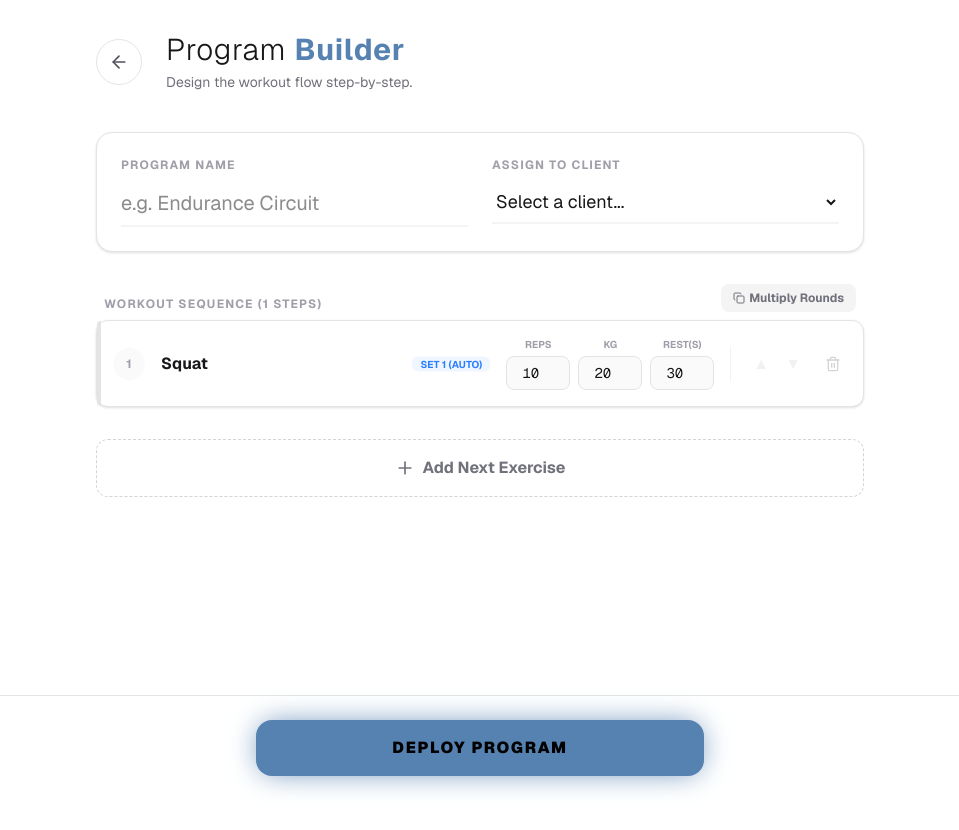
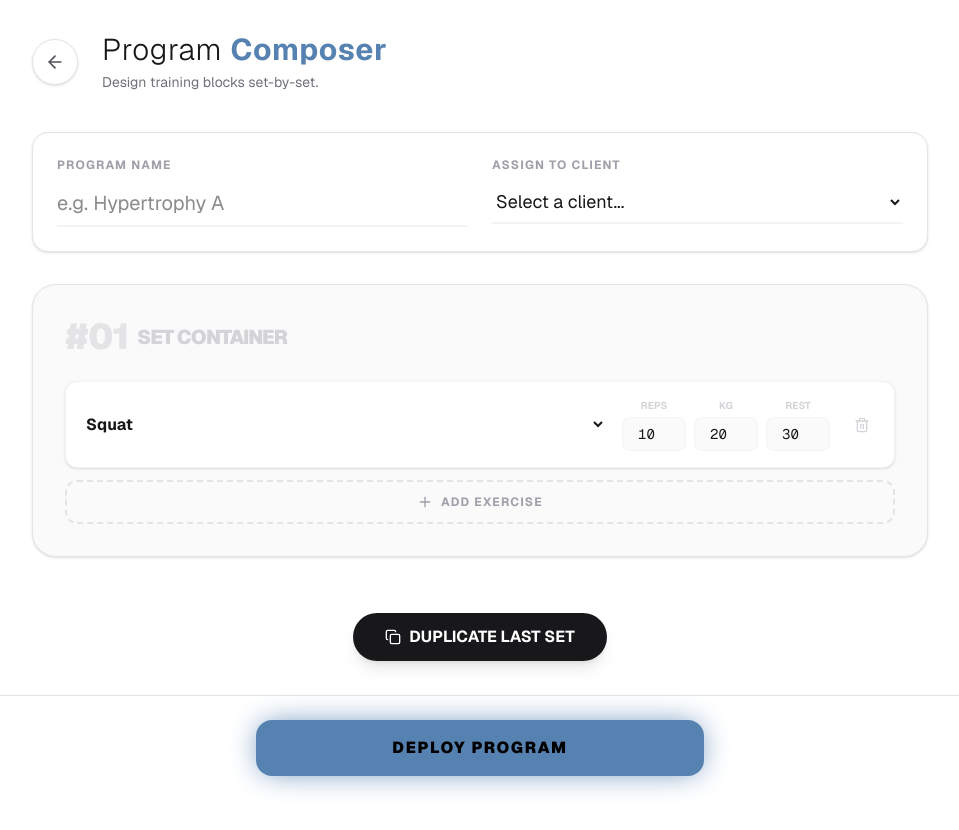
Before and after one commit to Hoirul23/straps-dev, a Next.js app: page /coach/menu/new in a window 1280 px wide. Shown: the top 830 px of the page, without its empty margins (160-1119 px from the left). Before the commit the page ends 800 px from the top, so only its background shows below. Built offline with nearby package versions, Linux system fonts and the light colour scheme.

Commit message:
Refactor: Coach Menu to Round Container Workflow

```diff
--- a/app/coach/menu/new/page.tsx
+++ b/app/coach/menu/new/page.tsx
@@ -2,17 +2,22 @@
 
 import React, { useState, useEffect } from 'react';
 import { useRouter } from 'next/navigation';
-import { motion, Reorder } from 'framer-motion';
+import { motion } from 'framer-motion';
 import { Plus, Trash2, Save, ArrowLeft, Copy, Layers, GripVertical } from 'lucide-react';
 import Link from 'next/link';
 import { useAuth, AuthProvider } from '@/lib/auth';
 
 interface ExerciseItem {
-    id: string; // Unique ID for UI keys
+    id: string;
     name: string;
     reps: number;
     weight: number;
     rest_time_seconds: number;
+}
+
+interface RoundData {
+    id: string;
+    exercises: ExerciseItem[];
 }
 
 export default function CreateMenuPageWrap() {
@@ -29,9 +34,14 @@ function CreateMenuPage() {
     const [isSubmitting, setIsSubmitting] = useState(false);
     const [menuName, setMenuName] = useState('');
 
-    // Playlist State
-    const [playlist, setPlaylist] = useState<ExerciseItem[]>([
-        { id: 'init-1', name: 'Squat', reps: 10, weight: 20, rest_time_seconds: 30 }
+    // Round-Based State
+    const [rounds, setRounds] = useState<RoundData[]>([
+        {
+            id: 'round-1',
+            exercises: [
+                { id: 'ex-1', name: 'Squat', reps: 10, weight: 20, rest_time_seconds: 30 }
+            ]
+        }
     ]);
 
     const [clients, setClients] = useState<any[]>([]);
@@ -49,54 +59,61 @@ function CreateMenuPage() {
 
     // --- Actions ---
 
-    const addExercise = () => {
-        setPlaylist([...playlist, {
+    const addRound = () => {
+        setRounds([...rounds, {
+            id: Math.random().toString(36).substr(2, 9),
+            exercises: []
+        }]);
+    };
+
+    const duplicateRound = (sourceIndex: number) => {
+        const source = rounds[sourceIndex];
+        const newExercises = source.exercises.map(ex => ({
+            ...ex,
+            id: Math.random().toString(36).substr(2, 9)
+        }));
+
+        setRounds([...rounds, {
+            id: Math.random().toString(36).substr(2, 9),
+            exercises: newExercises
+        }]);
+    };
+
+    const removeRound = (index: number) => {
+        setRounds(rounds.filter((_, i) => i !== index));
+    };
+
+    const addExerciseToRound = (roundIndex: number) => {
+        const newRounds = [...rounds];
+        newRounds[roundIndex].exercises.push({
             id: Math.random().toString(36).substr(2, 9),
             name: 'Bicep Curl',
             reps: 10,
             weight: 10,
             rest_time_seconds: 30
-        }]);
+        });
+        setRounds(newRounds);
     };
 
-    const duplicateLast = () => {
-        if (playlist.length === 0) return;
-        const last = playlist[playlist.length - 1];
-        setPlaylist([...playlist, { ...last, id: Math.random().toString(36).substr(2, 9) }]);
+    const removeExerciseFromRound = (roundIndex: number, exIndex: number) => {
+        const newRounds = [...rounds];
+        newRounds[roundIndex].exercises = newRounds[roundIndex].exercises.filter((_, i) => i !== exIndex);
+        setRounds(newRounds);
     };
 
-    const duplicateAll = () => {
-         // Clones the entire current list and appends it (Simulates "Add Next Round")
-         const newItems = playlist.map(item => ({
-             ...item,
-             id: Math.random().toString(36).substr(2, 9)
-         }));
-         setPlaylist([...playlist, ...newItems]);
+    const updateExercise = (roundIndex: number, exIndex: number, field: keyof ExerciseItem, value: any) => {
+        const newRounds = [...rounds];
+        newRounds[roundIndex].exercises[exIndex] = {
+            ...newRounds[roundIndex].exercises[exIndex],
+            [field]: value
+        };
+        setRounds(newRounds);
     };
 
-    const removeExercise = (index: number) => {
-        setPlaylist(playlist.filter((_, i) => i !== index));
-    };
+    // --- Submit Logic (Flattening) ---
 
-    const updateItem = (index: number, field: keyof ExerciseItem, value: any) => {
-        const newPlaylist = [...playlist];
-        newPlaylist[index] = { ...newPlaylist[index], [field]: value };
-        setPlaylist(newPlaylist);
-    };
-
-    const moveItem = (fromIndex: number, direction: 'up' | 'down') => {
-        if (direction === 'up' && fromIndex === 0) return;
-        if (direction === 'down' && fromIndex === playlist.length - 1) return;
-
-        const toIndex = direction === 'up' ? fromIndex - 1 : fromIndex + 1;
-        const newPlaylist = [...playlist];
-        const [movedItem] = newPlaylist.splice(fromIndex, 1);
-        newPlaylist.splice(toIndex, 0, movedItem);
-        setPlaylist(newPlaylist);
-    };
-
-    // --- Submit Logic ---
-
+    // We assume the user creates rounds sequentially: Set 1, Set 2.
+    // So distinct Sets of "Squat" will imply Set 1, Set 2 logic naturally in the list.
     const handleSubmit = async (e: React.FormEvent) => {
         e.preventDefault();
         setIsSubmitting(true);
@@ -107,29 +124,33 @@ function CreateMenuPage() {
                 return;
             }
 
-            // ENRICHMENT ALGORITHM
-            // Calculate 'set_index' and 'total_sets' for each item based on name recurrence.
-            // Example: Squat, Bench, Squat -> Squat(1/2), Bench(1/1), Squat(2/2)
-
+            // FLATTEN ROUNDS
+            const flatList: any[] = [];
             const counts: Record<string, number> = {};
             const totals: Record<string, number> = {};
 
-            // 1. Calculate Totals
-            playlist.forEach(item => {
-                totals[item.name] = (totals[item.name] || 0) + 1;
+            // 1. Calculate Totals (First Pass)
+            rounds.forEach(round => {
+                round.exercises.forEach(ex => {
+                    totals[ex.name] = (totals[ex.name] || 0) + 1;
+                });
             });
 
-            // 2. Assign Indices
-            const enrichedExercises = playlist.map(item => {
-                counts[item.name] = (counts[item.name] || 0) + 1;
-                return {
-                    name: item.name,
-                    reps: item.reps,
-                    weight: item.weight,
-                    rest_time_seconds: item.rest_time_seconds,
-                    set_index: counts[item.name],
-                    total_sets: totals[item.name]
-                };
+            // 2. Flatten and Assign Indices
+            rounds.forEach((round, roundIndex) => {
+                round.exercises.forEach(ex => {
+                    counts[ex.name] = (counts[ex.name] || 0) + 1;
+
+                    flatList.push({
+                        name: ex.name,
+                        reps: ex.reps,
+                        weight: ex.weight,
+                        rest_time_seconds: ex.rest_time_seconds,
+                        // This corresponds to "Which instance of Squat is this?" -> Set Number
+                        set_index: counts[ex.name],
+                        total_sets: totals[ex.name]
+                    });
+                });
             });
 
             const res = await fetch('/api/menus', {
@@ -140,7 +161,7 @@ function CreateMenuPage() {
                 },
                 body: JSON.stringify({
                     name: menuName,
-                    exercises: enrichedExercises,
+                    exercises: flatList,
                     client_id: selectedClient
                 })
             });
@@ -162,27 +183,27 @@ function CreateMenuPage() {
 
     return (
         <div className="min-h-screen bg-background text-foreground p-8 font-sans pb-32">
-            <header className="max-w-3xl mx-auto mb-10 flex items-center gap-6">
-                <Link href="/coach/dashboard" className="p-3 bg-white hover:bg-zinc-100 rounded-full transition-colors border border-zinc-200">
+            <header className="max-w-4xl mx-auto mb-10 flex items-center gap-6">
+                <Link href="/coach/dashboard" className="p-3 bg-white hover:bg-zinc-100 rounded-full transition-colors border border-zinc-200 shadow-sm">
                     <ArrowLeft className="w-5 h-5 text-zinc-600" />
                 </Link>
                 <div>
                     <h1 className="text-3xl font-light text-zinc-900 tracking-wide">
-                        Program <span className="font-bold text-primary">Builder</span>
+                        Program <span className="font-bold text-primary">Composer</span>
                     </h1>
-                    <p className="text-zinc-500 text-sm mt-1">Design the workout flow step-by-step.</p>
+                    <p className="text-zinc-500 text-sm mt-1">Design training blocks set-by-set.</p>
                 </div>
             </header>
 
-            <form onSubmit={handleSubmit} className="max-w-3xl mx-auto">
+            <form onSubmit={handleSubmit} className="max-w-4xl mx-auto space-y-8">
                  {/* Meta Info */}
-                 <div className="bg-white p-6 rounded-2xl border border-zinc-200 shadow-sm mb-8">
+                 <div className="bg-white p-6 rounded-2xl border border-zinc-200 shadow-sm">
                     <div className="grid grid-cols-1 md:grid-cols-2 gap-6">
                         <div>
                             <label className="block text-xs font-bold text-zinc-400 uppercase tracking-widest mb-2">Program Name</label>
                             <input
                                 type="text"
-                                placeholder="e.g. Endurance Circuit"
+                                placeholder="e.g. Hypertrophy A"
                                 value={menuName}
                                 onChange={(e) => setMenuName(e.target.value)}
                                 className="w-full text-xl font-bold border-b-2 border-zinc-100 focus:border-primary outline-none py-2 transition-colors placeholder:font-normal"
@@ -204,130 +225,105 @@ function CreateMenuPage() {
                     </div>
                 </div>
 
-                {/* Playlist Builder */}
-                <div className="space-y-4">
-                    <div className="flex justify-between items-end mb-2 px-2">
-                        <h3 className="text-xs font-bold text-zinc-400 uppercase tracking-widest">Workout Sequence ({playlist.length} steps)</h3>
-                        <div className="flex gap-2">
+                {/* Rounds */}
+                <div className="grid grid-cols-1 gap-6">
+                    {rounds.map((round, roundIndex) => (
+                        <motion.div
+                            key={round.id}
+                            initial={{ opacity: 0, scale: 0.95 }}
+                            animate={{ opacity: 1, scale: 1 }}
+                            className="bg-zinc-50 border border-zinc-200 rounded-3xl p-6 md:p-8 relative shadow-sm group/round"
+                        >
+                            <div className="flex justify-between items-center mb-6">
+                                <h3 className="text-xl font-black text-zinc-300 uppercase tracking-tighter flex items-center gap-2">
+                                    <span className="text-4xl text-zinc-200">#{(roundIndex + 1).toString().padStart(2, '0')}</span>
+                                    Set Container
+                                </h3>
+
                                 <button
                                     type="button"
-                                onClick={duplicateAll}
-                                className="text-xs font-bold text-zinc-500 hover:text-zinc-800 bg-zinc-100 hover:bg-zinc-200 px-3 py-1.5 rounded-lg transition-colors flex items-center gap-1"
+                                    onClick={() => removeRound(roundIndex)}
+                                    disabled={rounds.length === 1}
+                                    className="p-2 text-zinc-300 hover:text-red-500 hover:bg-red-50 rounded-xl transition-all disabled:opacity-0"
                                 >
-                                <Copy className="w-3 h-3" /> Multiply Rounds
+                                    <Trash2 className="w-5 h-5" />
                                 </button>
                             </div>
-                    </div>
 
-                    {playlist.map((item, index) => {
-                        // Calculate Set Number for UI
-                        const previousOccurrences = playlist.slice(0, index).filter(i => i.name === item.name).length;
-                        const setNumber = previousOccurrences + 1;
-
-                        return (
-                            <motion.div
-                                key={item.id}
-                                initial={{ opacity: 0, y: 10 }}
-                                animate={{ opacity: 1, y: 0 }}
-                                className="bg-white border border-zinc-200 p-4 rounded-xl shadow-sm flex flex-col md:flex-row items-center gap-4 group relative"
-                            >
-                                <div className="absolute left-0 top-0 bottom-0 w-1 bg-zinc-200 group-hover:bg-primary transition-colors rounded-l-xl"></div>
-
-                                {/* Numbering */}
-                                <div className="w-8 h-8 rounded-full bg-zinc-50 text-zinc-400 font-bold text-xs flex items-center justify-center shrink-0">
-                                    {index + 1}
-                                </div>
-
-                            {/* Exercise Select */}
+                            {/* Exercises in Round */}
+                            <div className="space-y-3">
+                                {round.exercises.map((ex, exIndex) => (
+                                    <div key={ex.id} className="bg-white p-4 rounded-xl shadow-sm border border-zinc-100 flex flex-col md:flex-row gap-4 items-center group/ex">
                                         <div className="flex-1 w-full">
-                                <div className="flex justify-between md:hidden mb-1">
-                                     <label className="text-[10px] font-bold text-zinc-400 uppercase">Exercise</label>
-                                     <span className="text-[10px] font-bold text-blue-500 uppercase bg-blue-50 px-2 rounded-md">Set {setNumber}</span>
-                                </div>
-                                <div className="relative">
+                                            <label className="block text-[10px] font-bold text-zinc-300 uppercase mb-1 md:hidden">Exercise</label>
                                             <select
-                                        value={item.name}
-                                        onChange={(e) => updateItem(index, 'name', e.target.value)}
-                                        className="w-full bg-transparent font-bold text-zinc-900 focus:outline-none cursor-pointer appearance-none py-1"
+                                                value={ex.name}
+                                                onChange={(e) => updateExercise(roundIndex, exIndex, 'name', e.target.value)}
+                                                className="w-full bg-transparent font-bold text-zinc-900 focus:outline-none cursor-pointer"
                                             >
                                                 {EXERCISE_OPTIONS.map(opt => <option key={opt} value={opt}>{opt}</option>)}
                                             </select>
-                                    <span className="hidden md:inline-block absolute right-0 top-1/2 -translate-y-1/2 text-[10px] font-bold text-blue-500 uppercase bg-blue-50 px-2 rounded-md pointer-events-none">
-                                        Set {setNumber} (Auto)
-                                    </span>
                                         </div>
-                            </div>
-
-                            {/* Parameters */}
                                          <div className="flex gap-2 w-full md:w-auto">
-                                <div className="flex-1">
-                                    <label className="block text-[10px] font-bold text-zinc-400 uppercase mb-1 text-center">Reps</label>
+                                            <div>
+                                                <label className="block text-[10px] font-bold text-zinc-300 uppercase mb-1 text-center">Reps</label>
                                                 <input
                                                     type="number"
-                                        value={isNaN(item.reps) ? '' : item.reps}
-                                        onChange={(e) => updateItem(index, 'reps', parseInt(e.target.value))}
-                                        className="w-full md:w-16 bg-zinc-50 border border-zinc-200 rounded-lg px-2 py-1.5 text-center font-mono text-sm focus:border-primary outline-none"
+                                                    value={isNaN(ex.reps) ? '' : ex.reps}
+                                                    onChange={(e) => updateExercise(roundIndex, exIndex, 'reps', parseInt(e.target.value))}
+                                                    className="w-full md:w-16 bg-zinc-50 border border-zinc-100 rounded-lg px-2 py-1.5 text-center font-mono text-sm focus:border-primary outline-none"
                                                 />
                                             </div>
-                                <div className="flex-1">
-                                    <label className="block text-[10px] font-bold text-zinc-400 uppercase mb-1 text-center">Kg</label>
+                                            <div>
+                                                <label className="block text-[10px] font-bold text-zinc-300 uppercase mb-1 text-center">Kg</label>
                                                 <input
                                                     type="number"
-                                        value={isNaN(item.weight) ? '' : item.weight}
-                                        onChange={(e) => updateItem(index, 'weight', parseFloat(e.target.value))}
-                                        className="w-full md:w-16 bg-zinc-50 border border-zinc-200 rounded-lg px-2 py-1.5 text-center font-mono text-sm focus:border-primary outline-none"
+                                                    value={isNaN(ex.weight) ? '' : ex.weight}
+                                                    onChange={(e) => updateExercise(roundIndex, exIndex, 'weight', parseFloat(e.target.value))}
+                                                    className="w-full md:w-16 bg-zinc-50 border border-zinc-100 rounded-lg px-2 py-1.5 text-center font-mono text-sm focus:border-primary outline-none"
                                                 />
                                             </div>
-                                <div className="flex-1">
-                                    <label className="block text-[10px] font-bold text-zinc-400 uppercase mb-1 text-center">Rest(s)</label>
+                                            <div>
+                                                <label className="block text-[10px] font-bold text-zinc-300 uppercase mb-1 text-center">Rest</label>
                                                 <input
                                                     type="number"
-                                        value={isNaN(item.rest_time_seconds) ? '' : item.rest_time_seconds}
-                                        onChange={(e) => updateItem(index, 'rest_time_seconds', parseFloat(e.target.value))}
-                                        className="w-full md:w-16 bg-zinc-50 border border-zinc-200 rounded-lg px-2 py-1.5 text-center font-mono text-sm focus:border-primary outline-none"
+                                                    value={isNaN(ex.rest_time_seconds) ? '' : ex.rest_time_seconds}
+                                                    onChange={(e) => updateExercise(roundIndex, exIndex, 'rest_time_seconds', parseFloat(e.target.value))}
+                                                    className="w-full md:w-16 bg-zinc-50 border border-zinc-100 rounded-lg px-2 py-1.5 text-center font-mono text-sm focus:border-primary outline-none"
                                                 />
                                             </div>
                                         </div>
-
-                            {/* Actions */}
-                            <div className="flex items-center gap-1 border-l border-zinc-100 pl-4">
                                         <button
                                             type="button"
-                                    onClick={() => moveItem(index, 'up')}
-                                    disabled={index === 0}
-                                    className="p-1.5 text-zinc-300 hover:text-zinc-600 disabled:opacity-30"
-                                >
-                                    ▲
-                                </button>
-                                <button
-                                    type="button"
-                                    onClick={() => moveItem(index, 'down')}
-                                    disabled={index === playlist.length - 1}
-                                    className="p-1.5 text-zinc-300 hover:text-zinc-600 disabled:opacity-30"
-                                >
-                                    ▼
-                                </button>
-                                <button
-                                    type="button"
-                                    onClick={() => removeExercise(index)}
-                                    className="p-1.5 text-zinc-300 hover:text-red-500 hover:bg-red-50 rounded-lg transition-colors ml-2"
+                                            onClick={() => removeExerciseFromRound(roundIndex, exIndex)}
+                                            className="p-2 text-zinc-300 hover:text-red-500 transition-colors"
                                         >
                                             <Trash2 className="w-4 h-4" />
                                         </button>
                                     </div>
-                        </motion.div>
-                    );
-                    })}
+                                ))}
 
-                    <div className="flex gap-4 pt-4">
                                 <button
                                     type="button"
-                            onClick={addExercise}
-                            className="flex-1 bg-white border border-dashed border-zinc-300 text-zinc-500 hover:text-primary hover:border-primary p-4 rounded-xl flex items-center justify-center gap-2 font-bold transition-all hover:bg-blue-50/50"
+                                    onClick={() => addExerciseToRound(roundIndex)}
+                                    className="w-full py-3 border-2 border-dashed border-zinc-200 rounded-xl text-zinc-400 hover:text-primary hover:border-primary hover:bg-blue-50/50 transition-all font-bold text-xs uppercase tracking-widest flex items-center justify-center gap-2"
                                 >
-                            <Plus className="w-5 h-5" /> Add Next Exercise
+                                    <Plus className="w-4 h-4" /> Add Exercise
                                 </button>
                             </div>
+
+                        </motion.div>
+                    ))}
+                </div>
+
+                <div className="flex justify-center py-6">
+                    <button
+                        type="button"
+                        onClick={() => duplicateRound(rounds.length - 1)}
+                        className="bg-zinc-900 hover:bg-black text-white px-8 py-3 rounded-full font-bold shadow-lg hover:scale-105 transition-all flex items-center gap-2"
+                    >
+                        <Copy className="w-4 h-4" /> DUPLICATE LAST SET
+                    </button>
                  </div>
 
                 <div className="fixed bottom-0 left-0 right-0 p-6 bg-white/80 backdrop-blur-lg border-t border-zinc-200 flex justify-center z-50">
```
Lines whose indentation alone changed are shown as unchanged.
